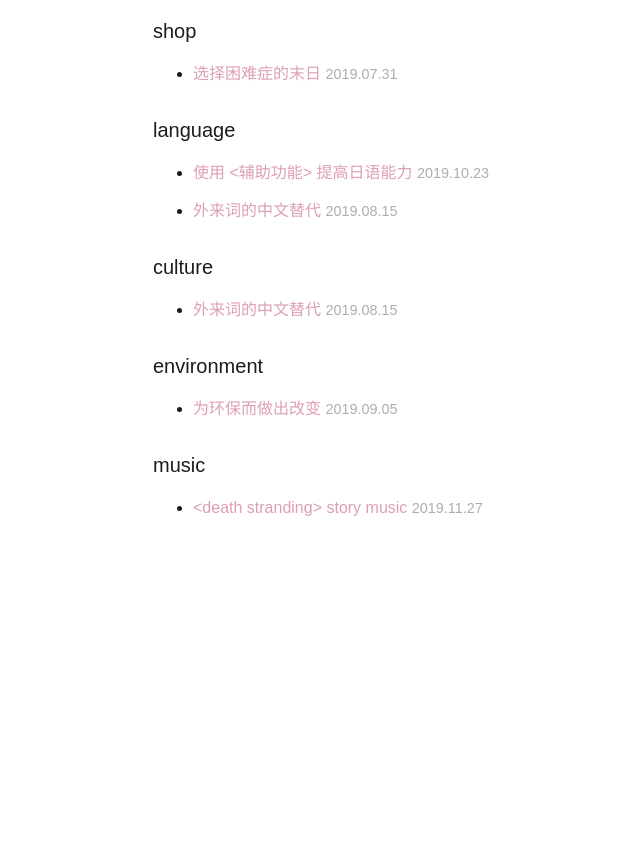
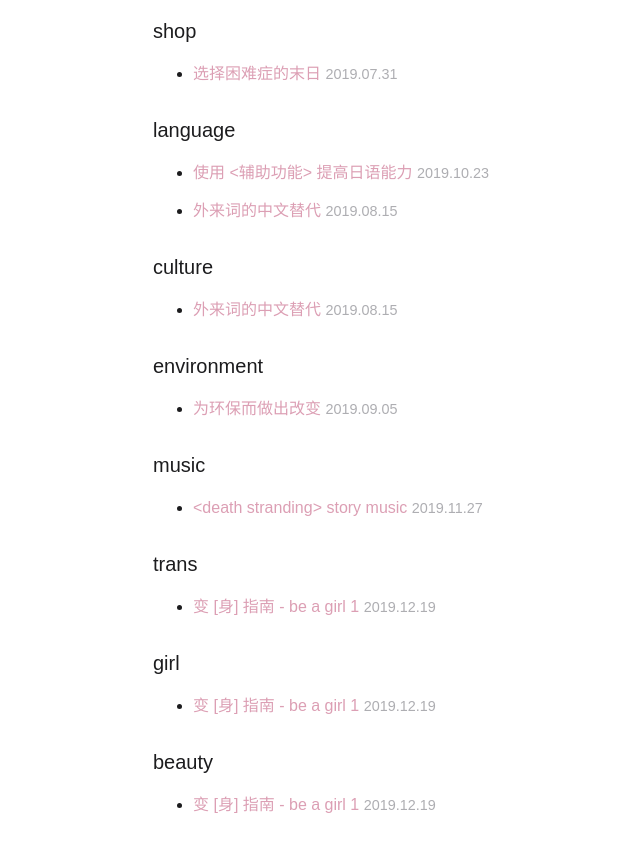
Before and after one commit to yuzujin99/sayo-blog, a Jekyll site: the page built from page/tag.html, in a window 1280 px wide and 900 px high, scrolled down 2108 px. Shown: the top 852 px of the window, without its empty margins (87-727 px from the left). Built offline with Jekyll 4.4.1, drawn with Linux system fonts in a browser that asks for light colours; before the commit the page ends 2711 px from its top, so only the background shows below that.

Commit message:
fix title, tag

```diff
--- a/_posts/blog/2019/2019-12-19-trans-body-be-a-girl.md
+++ b/_posts/blog/2019/2019-12-19-trans-body-be-a-girl.md
@@ -1,4 +1,9 @@
-# 变 [身] 指南 - be a girl 1
+---
+layout: post
+title: 变 [身] 指南 - be a girl 1
+tags: [trans, girl, beauty]
+comment: true
+---
 
 想要变成一个女孩子, 就要先从外貌下手, 一步一步变可爱.
 
@@ -116,7 +121,11 @@
 **特别感谢**: 第三人称, 自带呆毛的然然.
 
 > 注明出处转载这篇文章, 希望它可以帮到更多人.
+>
 > 原文: [sayo-melu.xyz/trans-body-be-a-girl](https://sayo-melu.xyz/trans-body-be-a-girl)
+>
 > 文章长图: [点击查看](https://sayo-melu.xyz/asset/image/2019-12-19-trans-body-be-a-girl/trans-body-be-a-girl.jpg)
+>
 > 提问反馈: [sayo-melu@outlook.com](mailto:sayo-melu@outlook.com)
+>
 > 更新日期: 2019.12.19
```
